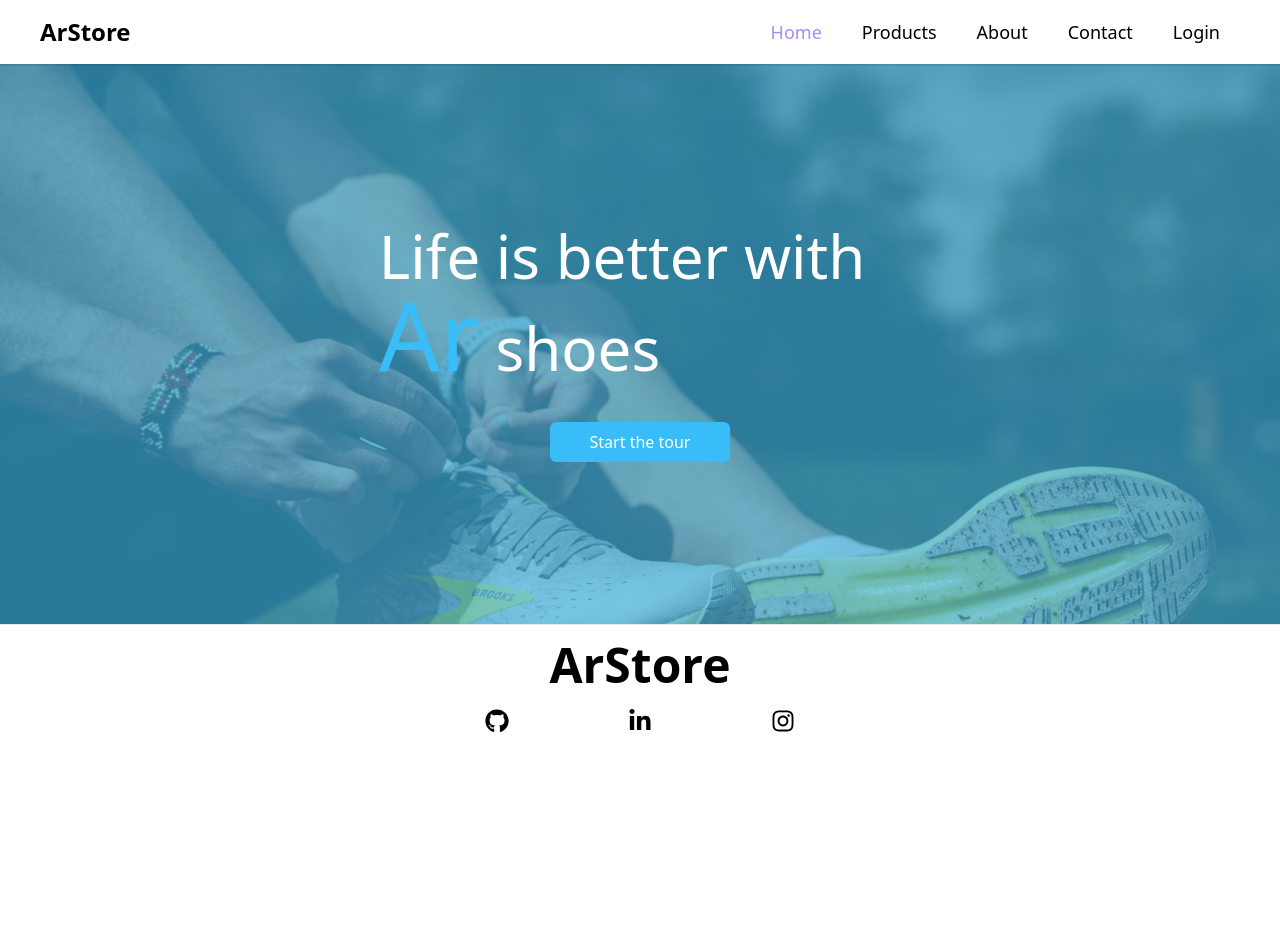
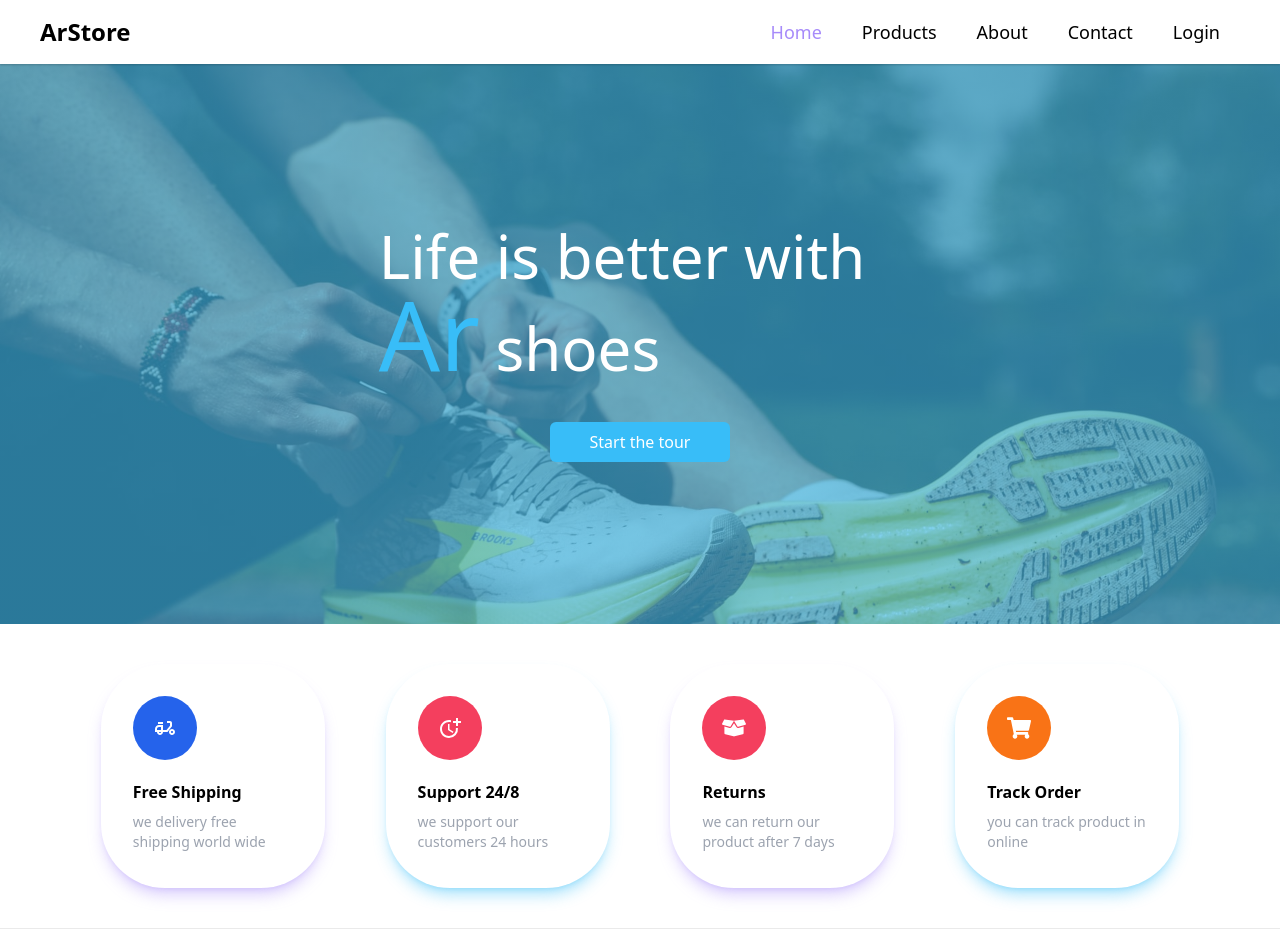
Before and after one commit to armin-bkh/arStore, a Next.js app: page / in a window 1280 px wide. Shown: the top 949 px of the page. Before the commit the page ends 800 px from the top, so only its background shows below. Built offline with nearby package versions, Linux system fonts and the light colour scheme.

Commit message:
services section + Service component

```diff
--- /dev/null
+++ b/components/Service/Service.tsx
@@ -0,0 +1,27 @@
+import React from "react";
+
+interface ServicePropsType {
+  service: {
+    title: string;
+    description: string;
+    theme: string;
+  };
+  ServiceIcon: React.ComponentType;
+}
+
+const Service = (props: ServicePropsType) => {
+  const { service, ServiceIcon } = props;
+  return (
+    <div className="mt-10 first:mt-0 sm:mt-0 shadow-lg even:shadow-sky-400/40 odd:shadow-violet-400/40 rounded-[4rem] w-56 h-56 p-8">
+      <div
+        className={`rounded-full ${service.theme} text-white w-16 h-16 text-2xl flex justify-center items-center`}
+      >
+        <ServiceIcon />
+      </div>
+      <h5 className="mt-5 mb-2 font-bold">{service.title}</h5>
+      <p className="text-gray-400 text-sm">{service.description}</p>
+    </div>
+  );
+};
+
+export default Service;
--- a/pages/api/hello.ts
+++ /dev/null
@@ -1,13 +0,0 @@
-// Next.js API route support: https://nextjs.org/docs/api-routes/introduction
-import type { NextApiRequest, NextApiResponse } from 'next'
-
-type Data = {
-  name: string
-}
-
-export default function handler(
-  req: NextApiRequest,
-  res: NextApiResponse<Data>
-) {
-  res.status(200).json({ name: 'John Doe' })
-}
--- a/pages/index.tsx
+++ b/pages/index.tsx
@@ -2,6 +2,40 @@ import type { NextPage } from "next";
 import styles from "styles/home.module.css";
 import Head from "next/head";
 import Link from "next/link";
+import { MdOutlineDeliveryDining, MdMoreTime } from "react-icons/md";
+import { FaBoxOpen, FaShoppingCart } from "react-icons/fa";
+import Service from "components/Service/Service";
+
+const services = [
+  {
+    id: 1,
+    title: "Free Shipping",
+    description: "we delivery free shipping world wide",
+    icon: MdOutlineDeliveryDining,
+    theme: "bg-[#2563eb]",
+  },
+  {
+    id: 2,
+    title: "Support 24/8",
+    description: "we support our customers 24 hours",
+    icon: MdMoreTime,
+    theme: "bg-[#f43f5e]",
+  },
+  {
+    id: 3,
+    title: "Returns",
+    description: "we can return our product after 7 days",
+    icon: FaBoxOpen,
+    theme: "bg-[#f43f5e]",
+  },
+  {
+    id: 4,
+    title: "Track Order",
+    description: "you can track product in online",
+    icon: FaShoppingCart,
+    theme: "bg-[#f97316]",
+  },
+];
 
 const HomePage: NextPage = () => {
   return (
@@ -26,6 +60,15 @@ const HomePage: NextPage = () => {
             </Link>
           </div>
         </section>
+        <section className="flex flex-col sm:flex-row flex-wrap justify-evenly py-10 items-center safeArea">
+          {services.map((service) => (
+            <Service
+              key={service.id}
+              service={service}
+              ServiceIcon={service.icon}
+            />
+          ))}
+        </section>
       </main>
     </>
   );
```
